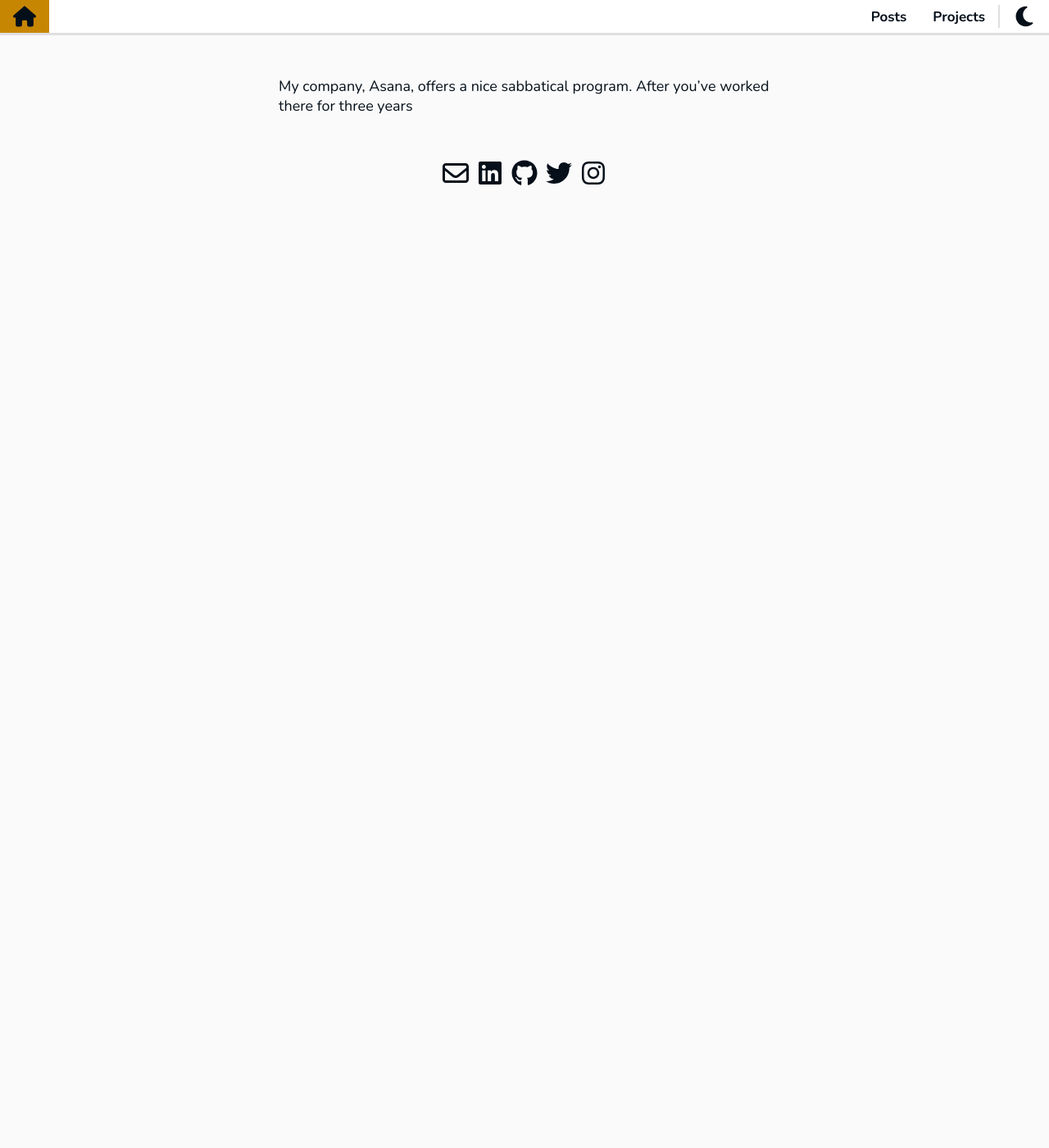
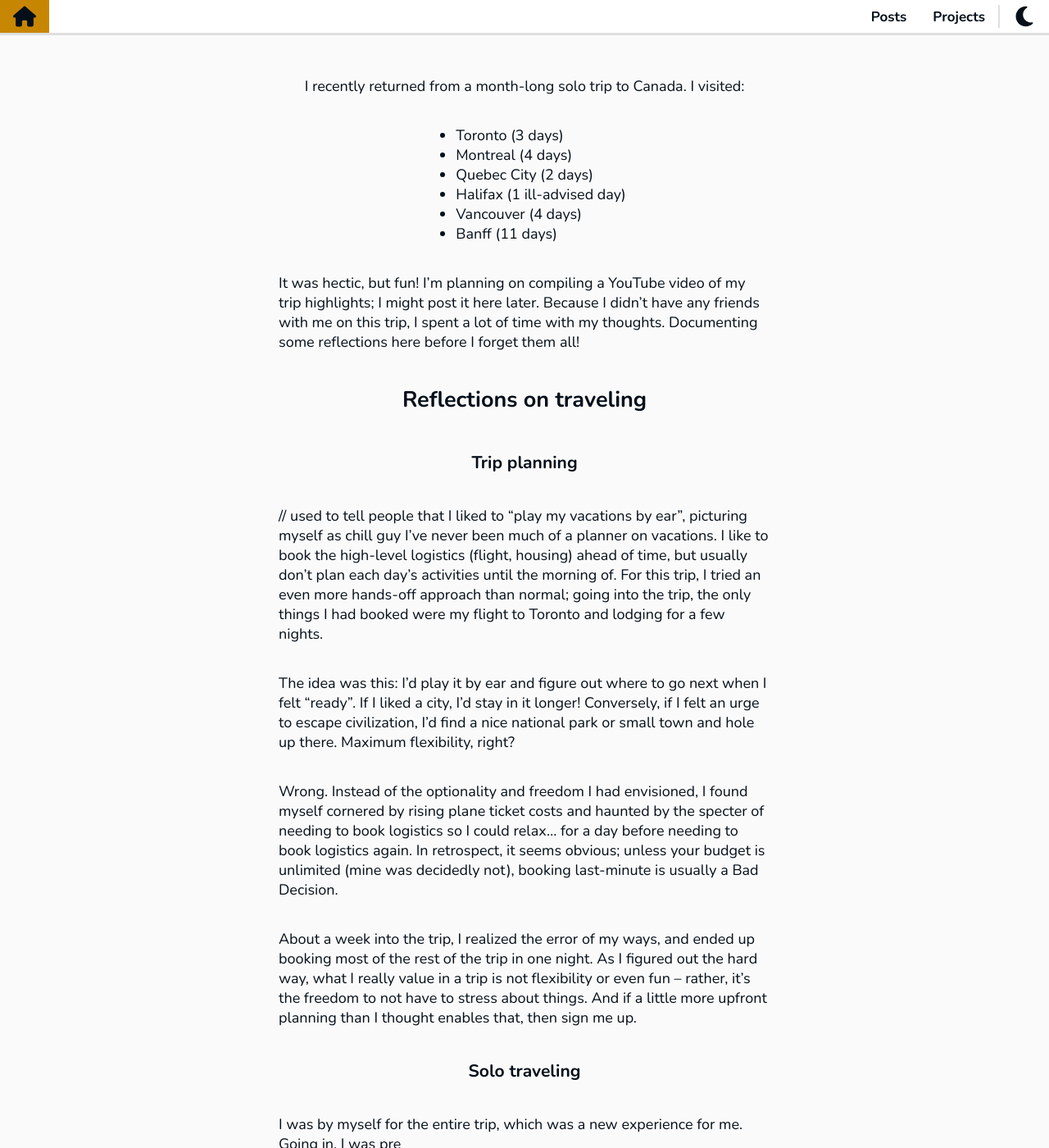
Before and after one commit to phillipyu/phillipyu.github.io, a Jekyll site: the page built from _posts/2022-10-02-sabbatical-reflections.md, in a window 1280 px wide and 1400 px high. Shown: the whole window at 82% size. Built offline with Jekyll 4.4.1, drawn with Linux system fonts in a browser that asks for light colours; our own code applies the rules of GitHub Pages for plain Markdown files; some of the changed text lies outside the part shown.

Commit message:
update post

```diff
--- a/_posts/2022-10-02-sabbatical-reflections.md
+++ b/_posts/2022-10-02-sabbatical-reflections.md
@@ -1,8 +1,41 @@
 ---
 testing: 5
-title: "Sabbatical reflections"
+title: "Reflections on my sabbatical"
 <!-- date: 2022-09-28 12:54:12 -0600 -->
 categories: testing
 ---
 
-My company, Asana, offers a nice sabbatical program. After you've worked there for three years
+I recently returned from a month-long solo trip to Canada. I visited:
+
+- Toronto (3 days)
+- Montreal (4 days)
+- Quebec City (2 days)
+- Halifax (1 ill-advised day)
+- Vancouver (4 days)
+- Banff (11 days)
+
+It was hectic, but fun! I'm planning on compiling a YouTube video of my trip highlights; I might post it here later. Because I didn't have any friends with me on this trip, I spent a lot of time with my thoughts. Documenting some reflections here before I forget them all!
+
+## Reflections on traveling
+
+### Trip planning
+
+// used to tell people that I liked to "play my vacations by ear", picturing myself as chill guy
+I've never been much of a planner on vacations. I like to book the high-level logistics (flight, housing) ahead of time, but usually don't plan each day's activities until the morning of. For this trip, I tried an even more hands-off approach than normal; going into the trip, the only things I had booked were my flight to Toronto and lodging for a few nights.
+
+The idea was this: I'd play it by ear and figure out where to go next when I felt "ready". If I liked a city, I'd stay in it longer! Conversely, if I felt an urge to escape civilization, I'd find a nice national park or small town and hole up there. Maximum flexibility, right?
+
+Wrong. Instead of the optionality and freedom I had envisioned, I found myself cornered by rising plane ticket costs and haunted by the specter of needing to book logistics so I could relax... for a day before needing to book logistics again. In retrospect, it seems obvious; unless your budget is unlimited (mine was decidedly not), booking last-minute is usually a Bad Decision.
+
+About a week into the trip, I realized the error of my ways, and ended up booking most of the rest of the trip in one night. As I figured out the hard way, what I really value in a trip is not flexibility or even fun -- rather, it's the freedom to not have to stress about things. And if a little more upfront planning than I thought enables that, then sign me up.
+
+### Solo traveling
+
+I was by myself for the entire trip, which was a new experience for me. Going in, I was pre
+
+## Reflections on taking up space
+
+- I tend to people-please, not state opinions I have because I want to maintain harmony of the group
+- I also tend to be over-
+
+## Reflections on career
```
Also changed, not shown: posts.html (+9 -0 lines).
